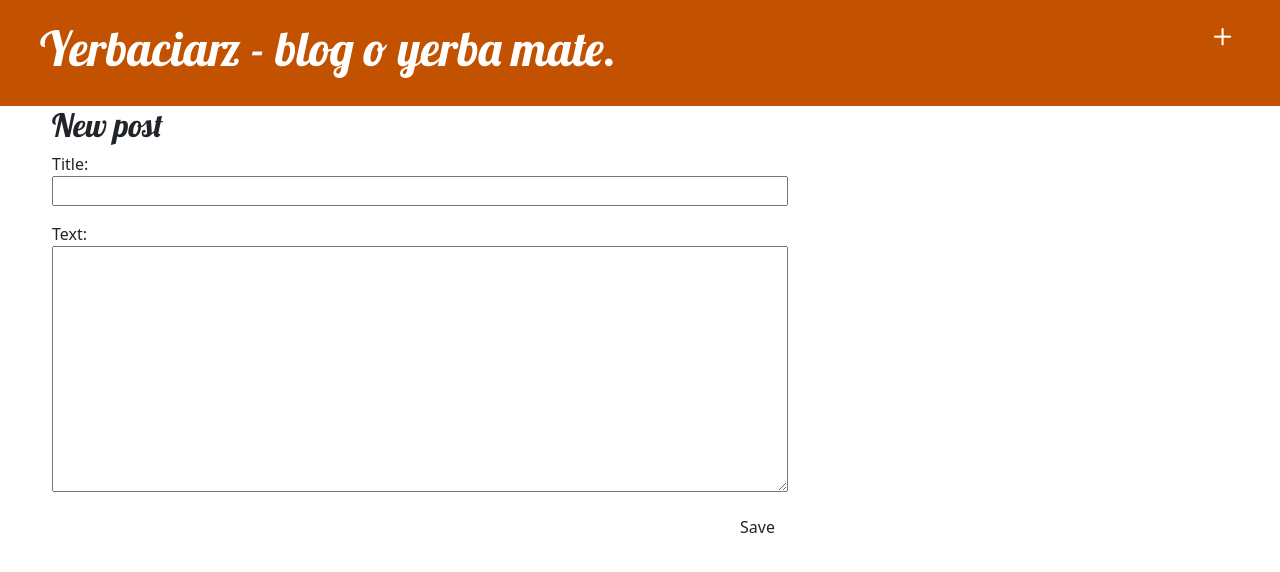
After one commit to nentrar/django-blog, a Django app: page /post/new/ in a window 1280 px wide. The commit adds this page. Shown: the top 572 px of the page. Run offline with Django 4.2, Linux system fonts and the light colour scheme.

```diff
--- /dev/null
+++ b/blog/forms.py
@@ -0,0 +1,8 @@
+from django import forms
+from .models import Post
+
+class PostForm(forms.ModelForm):
+
+	class Meta:
+		model = Post
+		fields = ('title', 'text')
--- a/blog/templates/blog/base.html
+++ b/blog/templates/blog/base.html
@@ -4,11 +4,13 @@
         <title>Yerbaciarz</title>
         <!-- CSS only -->
         <link href="https://cdn.jsdelivr.net/npm/bootstrap@5.2.0-beta1/dist/css/bootstrap.min.css" rel="stylesheet" integrity="sha384-0evHe/X+R7YkIZDRvuzKMRqM+OrBnVFBL6DOitfPri4tjfHxaWutUpFmBp4vmVor" crossorigin="anonymous">
+        <link rel="stylesheet" href="https://cdn.jsdelivr.net/npm/bootstrap-icons@1.8.3/font/bootstrap-icons.css">
         <link href="//fonts.googleapis.com/css?family=Lobster&subset=latin,latin-ext" rel="stylesheet" type="text/css">
         <link rel="stylesheet" href="{% static 'blog/style.css' %}">
     </head>
     <body>
         <div class="page-header">
+            <a href="{% url 'post_new' %}" class="top-menu"><i class="bi bi-plus"></i></a>
             <h1><a href="/">Yerbaciarz - blog o yerba mate.</a></h1>
         </div>
 
--- a/blog/templates/blog/post_detail.html
+++ b/blog/templates/blog/post_detail.html
@@ -7,6 +7,7 @@
                 {{ post.published_date }}
             </div>
         {% endif %}
+        <a class="btn btn-default" href="{% url 'post_edit' pk=post.pk %}"><i class="bi bi-pencil-square"></i></a>
         <h2>{{ post.title }}</h2>
         <p>{{ post.text|linebreaksbr }}</p>
     </div>
--- /dev/null
+++ b/blog/templates/blog/post_edit.html
@@ -0,0 +1,9 @@
+{% extends 'blog/base.html' %}
+
+{% block content %}
+    <h2>New post</h2>
+    <form method="POST" class="post-form">{% csrf_token %}
+        {{ form.as_p }}
+        <button type="submit" class="save btn btn-default">Save</button>
+    </form>
+{% endblock %}
--- a/blog/urls.py
+++ b/blog/urls.py
@@ -4,4 +4,6 @@ from . import views
 urlpatterns = [
 	path('', views.post_list, name='post_list'),
 	path('post/<int:pk>/', views.post_detail, name='post_detail'),
+	path('post/new/', views.post_new, name='post_new'),
+	path('post/<int:pk>/edit/', views.post_edit, name='post_edit'),
 ]
--- a/blog/views.py
+++ b/blog/views.py
@@ -1,6 +1,7 @@
-from django.shortcuts import render, get_object_or_404
+from django.shortcuts import render, get_object_or_404, redirect
 from django.utils import timezone
 from .models import Post
+from .forms import PostForm
 
 # Create your views here.
 def post_list(request):
@@ -10,3 +11,30 @@ def post_list(request):
 def post_detail(request, pk):
 	post = get_object_or_404(Post, pk=pk)
 	return render(request, 'blog/post_detail.html', {'post': post})
+
+def post_new(request):
+    if request.method == "POST":
+        form = PostForm(request.POST)
+        if form.is_valid():
+            post = form.save(commit=False)
+            post.author = request.user
+            post.published_date = timezone.now()
+            post.save()
+            return redirect('post_detail', pk=post.pk)
+    else:
+        form = PostForm()
+    return render(request, 'blog/post_edit.html', {'form': form})
+
+def post_edit(request, pk):
+    post = get_object_or_404(Post, pk=pk)
+    if request.method == "POST":
+        form = PostForm(request.POST, instance=post)
+        if form.is_valid():
+            post = form.save(commit=False)
+            post.author = request.user
+            post.published_date = timezone.now()
+            post.save()
+            return redirect('post_detail', pk=post.pk)
+    else:
+        form = PostForm(instance=post)
+    return render(request, 'blog/post_edit.html', {'form': form})
```
